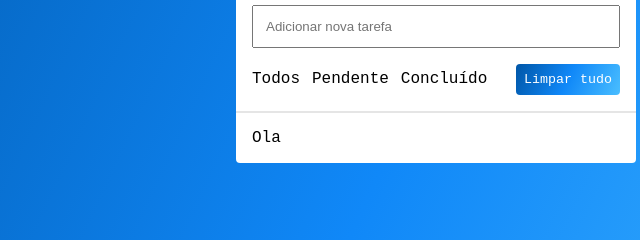
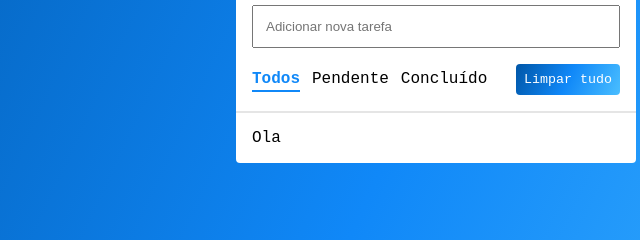
Before and after one commit to Rogerio-Lacerda/toDoList, a plain HTML site: page index.html in a window 1280 px wide. Both pictures are taken after a click on the link "Todos". Shown: the part 348-588 px from the top of the page, 204-844 px from the left. Drawn offline with Linux system fonts and the light colour scheme.

Commit message:
Comecei o script, com uma função básica de adicionar e remover classe ao click nos links.

```diff
--- a/css/style.css
+++ b/css/style.css
@@ -76,7 +76,8 @@ a {
   padding-bottom: 2px;
 }
 
-.navegacao-list a:hover {
+.navegacao-list a:hover,
+.navegacao-list a.active {
   border-bottom: 2px solid #1088f8;
   color: #1088f8;
   font-weight: bold;
--- a/index.html
+++ b/index.html
@@ -18,9 +18,9 @@
       </form>
       <nav class="navegacao-list">
         <ul>
-          <li><a href="#">Todos</a></li>
-          <li><a href="#">Pendente</a></li>
-          <li><a href="#">Concluído</a></li>
+          <li><a href="#" data-nav="todos">Todos</a></li>
+          <li><a href="#" data-nav="pendente">Pendente</a></li>
+          <li><a href="#" data-nav="concluido">Concluído</a></li>
         </ul>
         <button>Limpar tudo</button>
       </nav>
@@ -29,6 +29,7 @@
       <p>Ola</p>
     </div>
   </section>
+  <script src="./js/script.js"></script>
 </body>
 
 </html>
--- a/js/script.js
+++ b/js/script.js
@@ -0,0 +1,10 @@
+const navLinks = document.querySelectorAll("[data-nav]");
+
+const handleClick = (event) => {
+  event.preventDefault();
+  const link = event.target;
+  navLinks.forEach((item) => item.classList.remove("active"));
+  link.classList.add("active");
+};
+
+navLinks.forEach((item) => item.addEventListener("click", handleClick));
```
